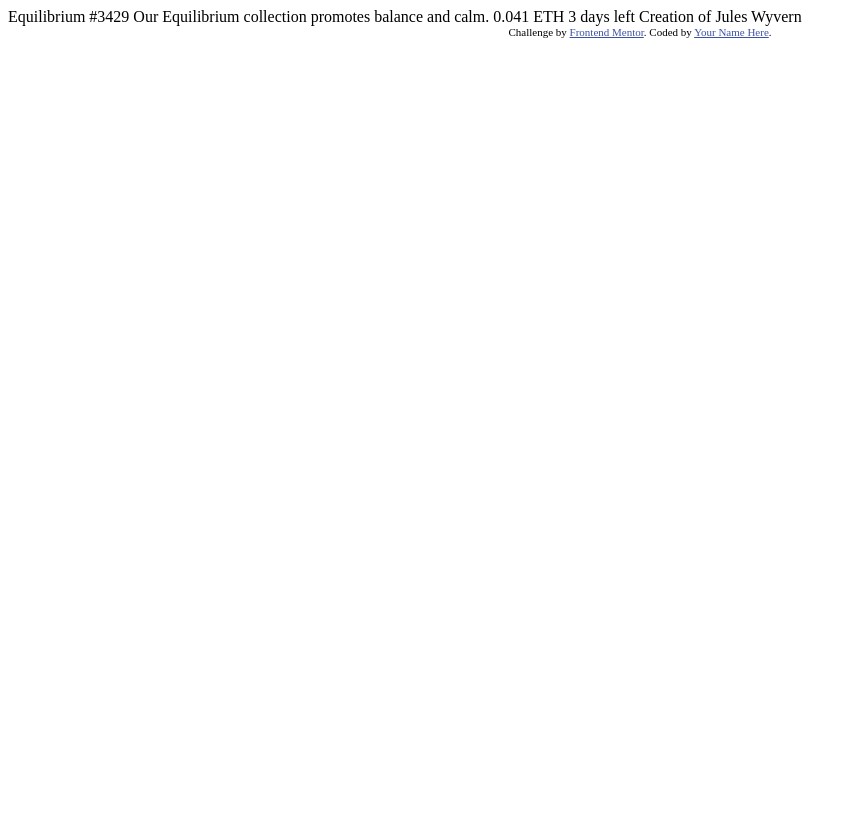
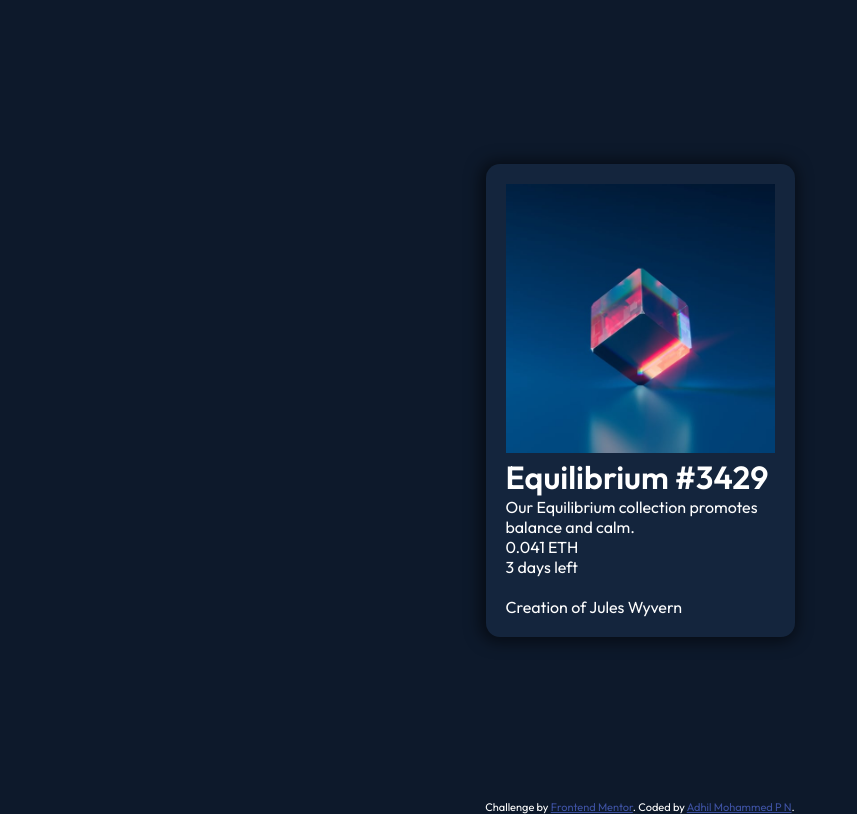
Before and after one commit to ADHIL-MOHAMMED-P-N/nft_card_frontendmentor, a plain HTML site: page index.html in a window 1280 px wide. Shown: the whole page, without its empty margins (0-857 px from the left). Drawn offline with Linux system fonts and the light colour scheme.

Commit message:
body,card head

```diff
--- a/index.html
+++ b/index.html
@@ -5,29 +5,52 @@
   <meta name="viewport" content="width=device-width, initial-scale=1.0"> <!-- displays site properly based on user's device -->
 
   <link rel="icon" type="image/png" sizes="32x32" href="./images/favicon-32x32.png">
+  <link rel="stylesheet"  href="./style.css" >
 
   <title>Frontend Mentor | NFT preview card component</title>
 
   <!-- Feel free to remove these styles or customise in your own stylesheet 👍 -->
-  <style>
-    .attribution { font-size: 11px; text-align: center; }
-    .attribution a { color: hsl(228, 45%, 44%); }
-  </style>
+
 </head>
 <body>
 
-  Equilibrium #3429
+  <div class="container">
+    <div class="card">
+      <div class="card-head">
+        <img src="./images/image-equilibrium.jpg" alt="Equilibrium">
+      </div>
+      <div class="card-content">
+        <h1>Equilibrium #3429</h1>
+        <p>Our Equilibrium collection promotes balance and calm.</p>
+        <div class="icons">
+          <div class="eth"><p>0.041 ETH</p></div>
+          <div class="days-left"><p>3 days left</p></div>
+        </div>
+      </div>
+      <div class="card-footer">
+          <div class="avatar">
+            <img src="" alt="">
+          </div>
+          <div class="created-by">
+            <p>Creation of <span class="name">Jules Wyvern</span> </p>
+          </div>
+      </div>
+    </div>
+  </div>
+ <!--  Equilibrium #3429
 
   Our Equilibrium collection promotes balance and calm.
 
   0.041 ETH
   3 days left
 
-  Creation of Jules Wyvern
+  Creation of Jules Wyvern -->
+
+
 
   <div class="attribution">
     Challenge by <a href="https://www.frontendmentor.io?ref=challenge" target="_blank">Frontend Mentor</a>.
-    Coded by <a href="#">Your Name Here</a>.
+    Coded by <a href="#">Adhil Mohammed P N</a>.
   </div>
 </body>
 </html>
--- /dev/null
+++ b/style.css
@@ -0,0 +1,46 @@
+@import url("https://fonts.googleapis.com/css2?family=Outfit:wght@300;400;600&display=swap");
+
+:root {
+  --soft-blue: hsl(215, 51%, 70%);
+  --cyan: hsl(178, 100%, 50%);
+
+  --main-bg: hsl(217, 54%, 11%);
+  --card-bg: hsl(216, 50%, 16%);
+  --line: hsl(215, 32%, 27%);
+  --white: hsl(0, 0%, 100%);
+}
+* {
+  padding: 0;
+  margin: 0;
+  box-sizing: border-box;
+}
+body {
+  font-family: "Outfit", sans-serif;
+  background-color: var(--main-bg);
+  color: var(--white);
+}
+
+.container {
+  width: 100%;
+  display: flex;
+  justify-content: center;
+  align-items: center;
+  height: 100vh;
+}
+.card {
+  width: 309px;
+  background-color: var(--card-bg);
+  border-radius: 14px;
+  padding: 20px;
+  box-shadow: -2px 1px 15px 4px #00000085;
+}
+.card-head img {
+  width: 100%;
+}
+.attribution {
+  font-size: 11px;
+  text-align: center;
+}
+.attribution a {
+  color: hsl(228, 45%, 44%);
+}
```
